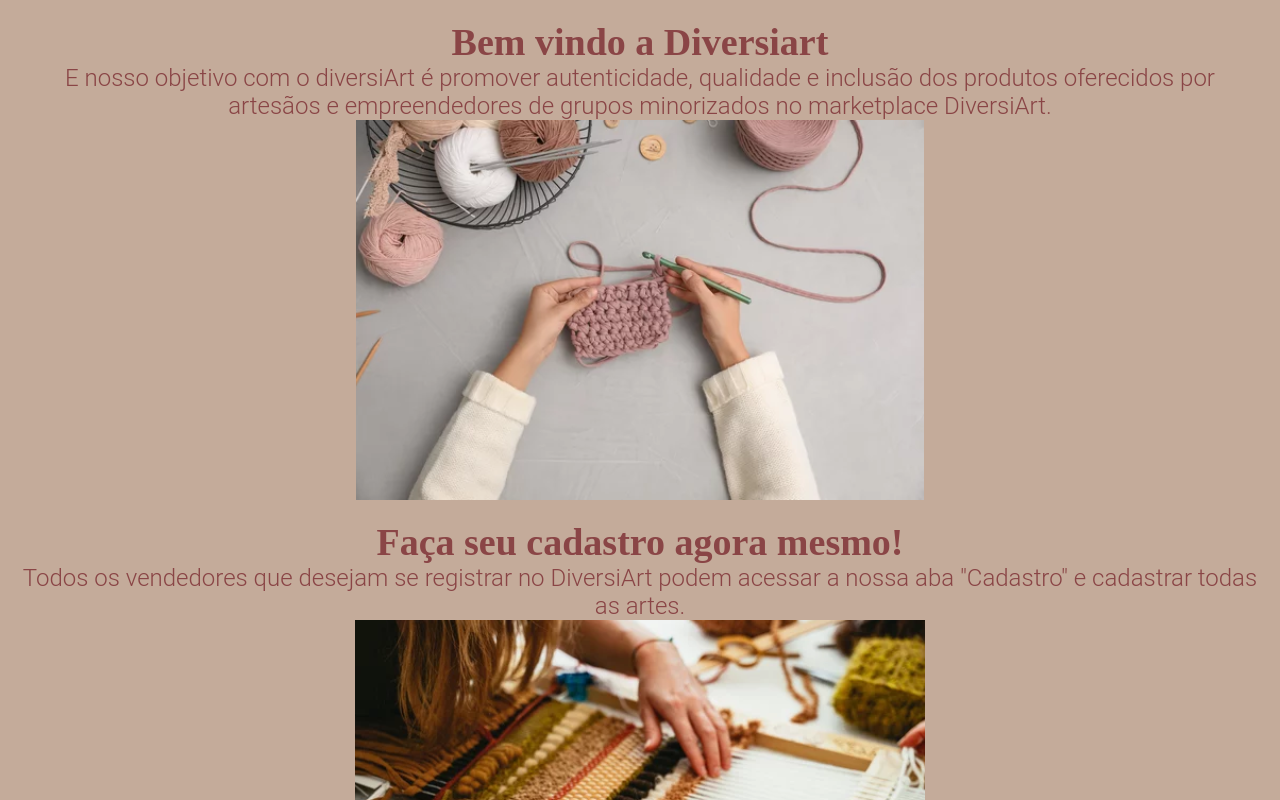
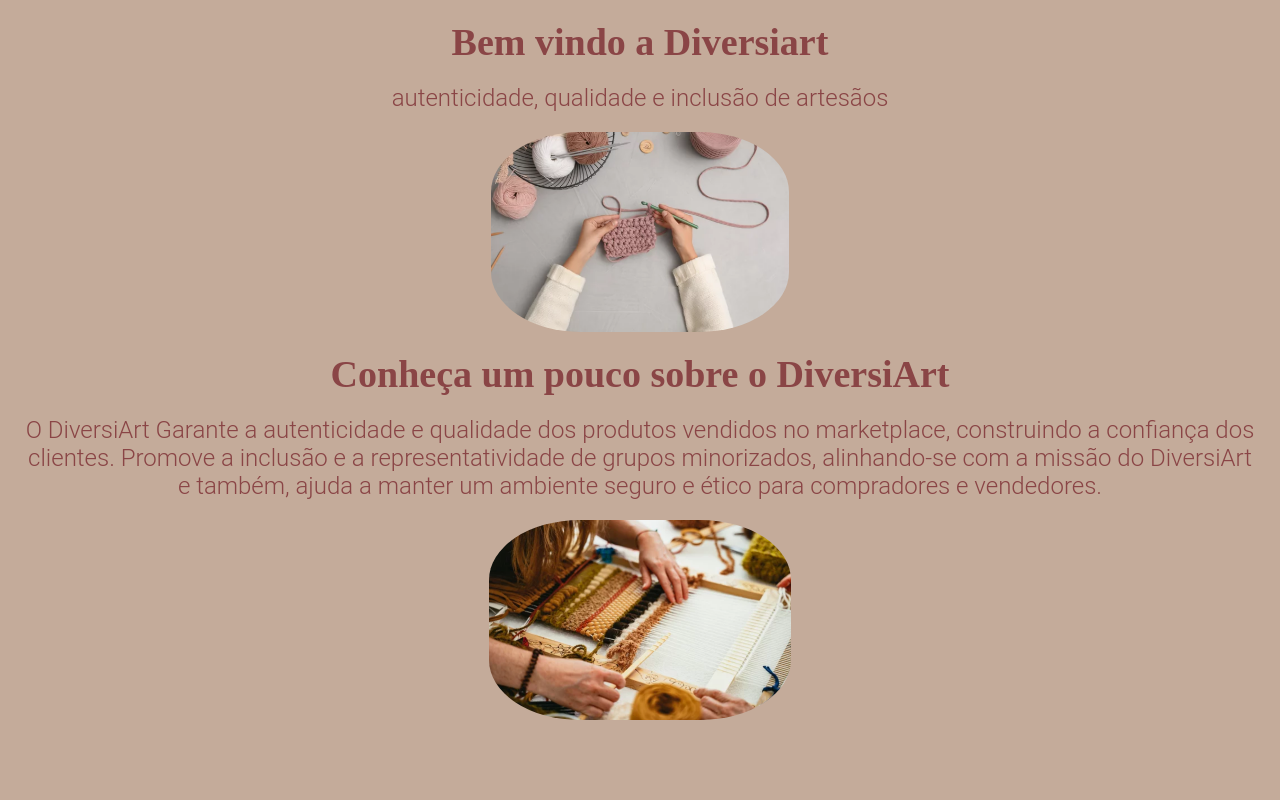
Before and after one commit to DilnaeSantos/projeto-grupo-M5-React, a React (Vite) app: page / in a window 1280 px wide. Shown: the top 800 px of the page. Built offline with nearby package versions, Linux system fonts and the light colour scheme.

Commit message:
implementação de um novo titulo e alteração no texto

```diff
--- a/src/pages/Home/Home.jsx
+++ b/src/pages/Home/Home.jsx
@@ -12,11 +12,14 @@ const Home = () => {
 
       <main>
           <h2>Bem vindo a Diversiart
-              <p>E nosso objetivo com o diversiArt é promover autenticidade, qualidade e inclusão dos produtos oferecidos por artesãos e empreendedores de grupos minorizados no marketplace DiversiArt.</p>
+              <p>autenticidade, qualidade e inclusão de artesãos</p>
               <img className='artesanato' src={ArtesanatoImg} />
           </h2>
-          <h2>Faça seu cadastro agora mesmo!
-              <p>Todos os vendedores que desejam se registrar no DiversiArt podem acessar a nossa aba "Cadastro" e cadastrar todas as artes.</p>
+          <h2>Conheça um pouco sobre o DiversiArt
+              <p>O DiversiArt Garante a autenticidade e qualidade dos produtos vendidos no marketplace, construindo a confiança dos clientes.
+                Promove a inclusão  e a representatividade de grupos minorizados, alinhando-se com a missão do DiversiArt e também,
+                  ajuda a manter um ambiente seguro e ético para compradores e vendedores.
+                  </p>
               <img className='artesa' src={ArtesaImg} />
           </h2>
       </main>
--- a/src/style/GlobalStyle.js
+++ b/src/style/GlobalStyle.js
@@ -95,23 +95,28 @@ export const HomeStyle = createGlobalStyle`
     color: #8a4546;
     text-align: center;
 
+
   }
 
   p {
     text-align: center;
+    margin-top: 20px;
 }
 
   .artesanato {
     display: block;
     margin: 0 auto 20px;
-
-
+    border-radius: 30%;
+    height: 200px;
+    margin-top: 20px;
   }
 
   .artesa {
     display: block;
     margin: 0 auto 20px;
-
+    border-radius: 30%;
+    height: 200px;
+    margin-top: 20px;
   }
 
 }
```
